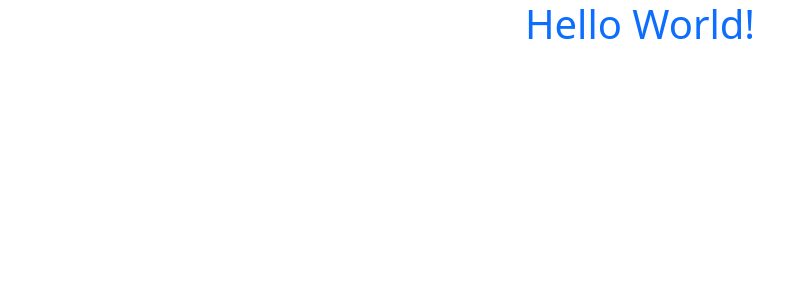
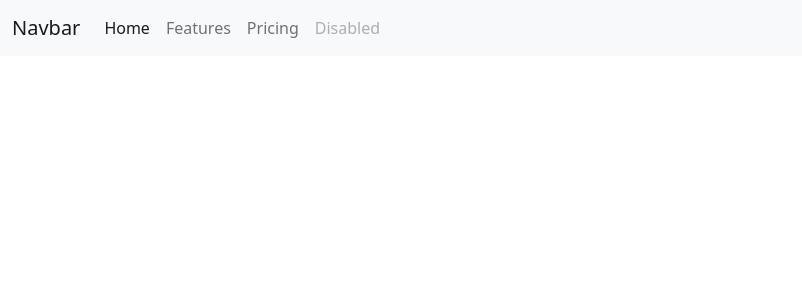
Before and after one commit to diasramadhan/capstone-asikmen, a React (Create React App) app: page / in a window 1280 px wide. Shown: the top 300 px of the page, without its empty margins (0-802 px from the left). Built offline with nearby package versions, Linux system fonts and the light colour scheme.

Commit message:
fix eslint

```diff
--- a/src/App.js
+++ b/src/App.js
@@ -2,7 +2,48 @@
 
 function App() {
   return (
-    <h1 className='text-center text-primary'>Hello World!</h1>
+    <nav className="navbar navbar-expand-lg navbar-light bg-light">
+      <div className="container-fluid">
+        <a className="navbar-brand" href="#">
+          Navbar
+        </a>
+        <button
+          className="navbar-toggler"
+          type="button"
+          data-bs-toggle="collapse"
+          data-bs-target="#navbarNav"
+          aria-controls="navbarNav"
+          aria-expanded="false"
+          aria-label="Toggle navigation"
+        >
+          <span className="navbar-toggler-icon" />
+        </button>
+        <div className="collapse navbar-collapse" id="navbarNav">
+          <ul className="navbar-nav">
+            <li className="nav-item">
+              <a className="nav-link active" aria-current="page" href="#">
+                Home
+              </a>
+            </li>
+            <li className="nav-item">
+              <a className="nav-link" href="#">
+                Features
+              </a>
+            </li>
+            <li className="nav-item">
+              <a className="nav-link" href="#">
+                Pricing
+              </a>
+            </li>
+            <li className="nav-item">
+              <a className="nav-link disabled" href="#" tabIndex="-1" aria-disabled="true">
+                Disabled
+              </a>
+            </li>
+          </ul>
+        </div>
+      </div>
+    </nav>
   );
 }
 
--- a/src/index.js
+++ b/src/index.js
@@ -12,5 +12,5 @@
 root.render(
   <React.StrictMode>
     <App />
-  </React.StrictMode>,
+  </React.StrictMode>
 );
--- a/src/styles/style.scss
+++ b/src/styles/style.scss
@@ -1 +1 @@
-@import "bootstrap/scss/bootstrap";
+@import 'bootstrap/scss/bootstrap';
```
Also changed, not shown: .eslintrc.json.
